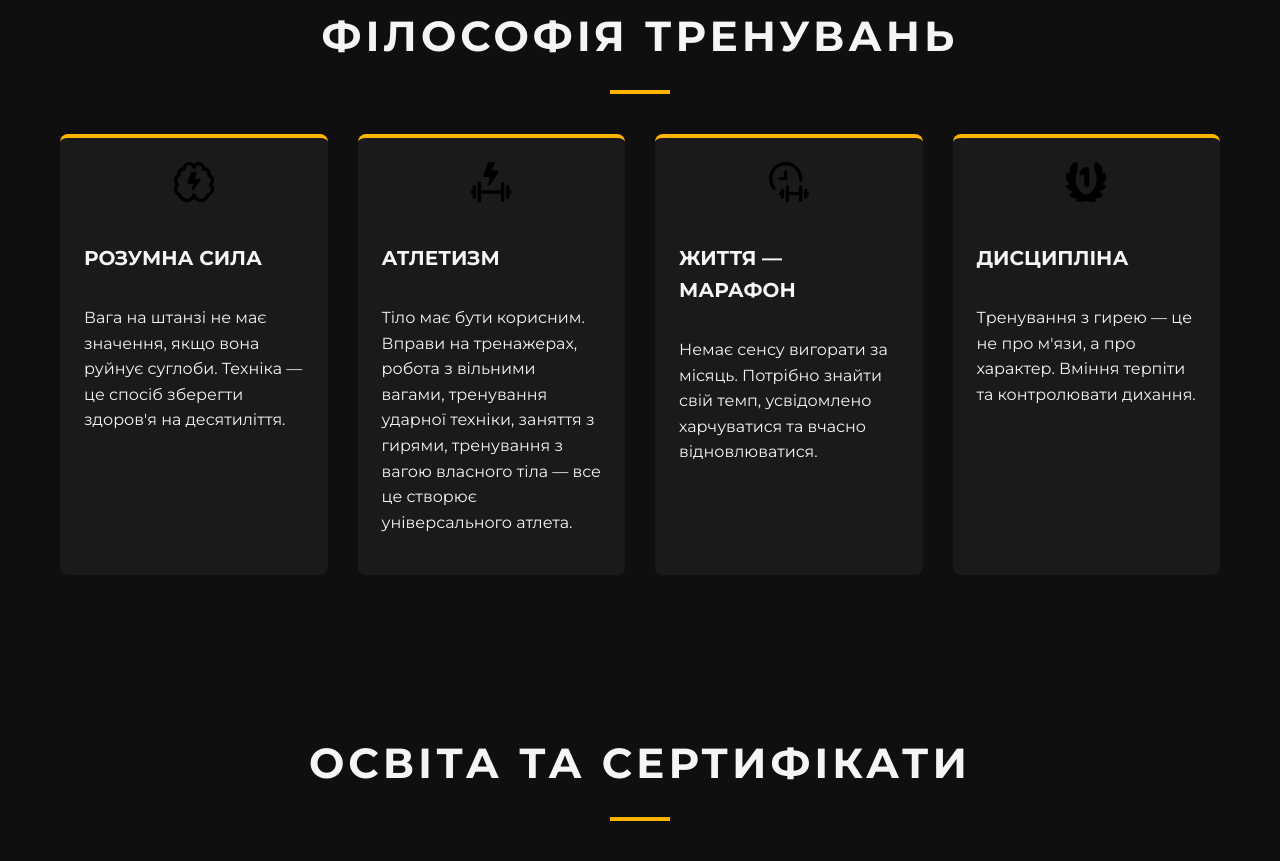
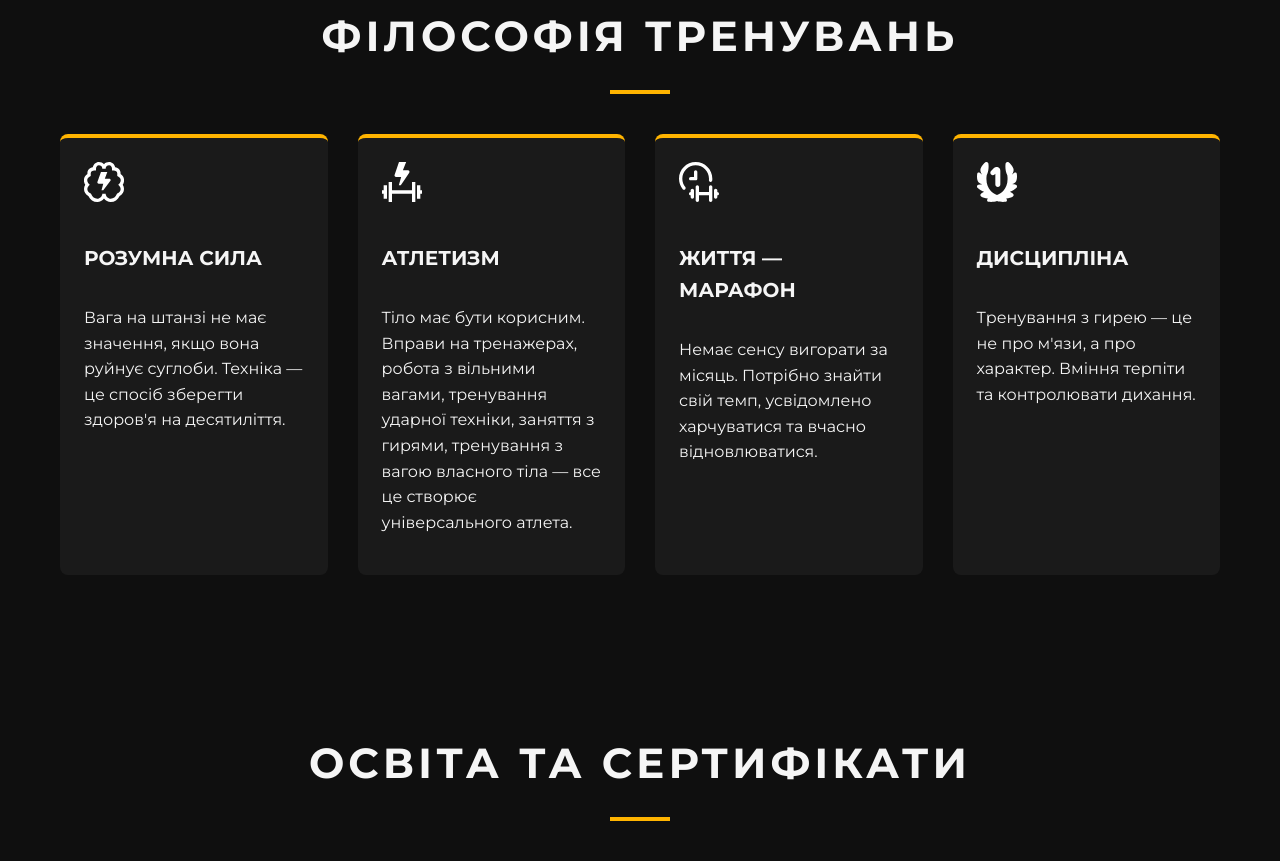
Before and after one commit to Laz-Dim/tviy-trener, a plain HTML site: page index.html in a window 1280 px wide. Shown: the part 892-1753 px from the top of the page. Drawn offline with Linux system fonts and the light colour scheme.

Commit message:
style: make philosophy icons white and align to left-top

```diff
--- a/style.css
+++ b/style.css
@@ -283,13 +283,15 @@ h2::after {
     font-size: 40px;
     margin-bottom: 20px;
     display: flex;
-    justify-content: center;
+    justify-content: flex-start;
+    align-items: flex-start;
 }
 
 .phil-card .icon img {
     width: 40px;
     height: 40px;
     object-fit: contain;
+    filter: brightness(0) invert(1);
 }
 
 .phil-card h3 {
```
